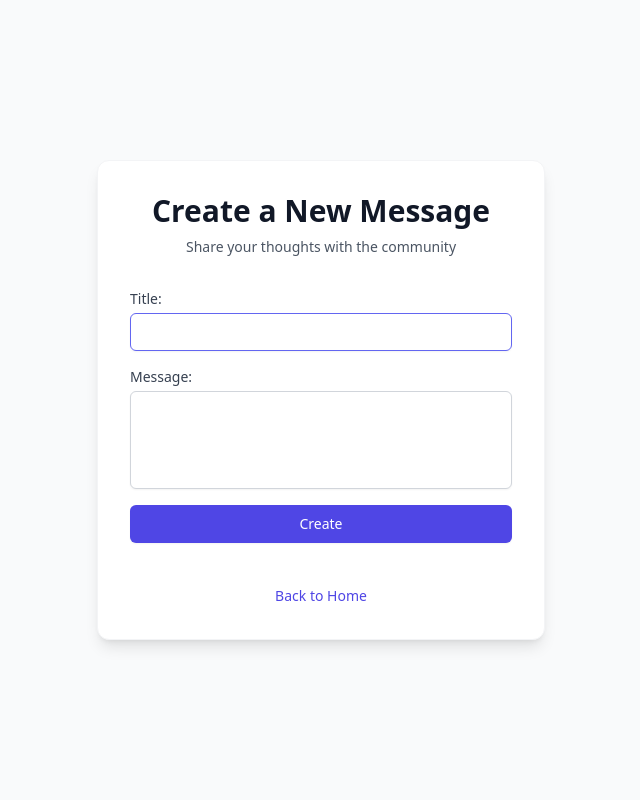
After one commit to sadwipe/members-only, a Node server app: template views/create-message.ejs in a window 1280 px wide. The commit adds this page. Shown: the whole page, without its empty margins (319-959 px from the left). Run offline with Node 20, Linux system fonts and the light colour scheme; the template is opened without the code that fills it, so the values that code supplies are empty; some libraries are stand-ins or nearby versions.

Commit message:
feat(messages): add message creation, input persistence, and error refinement

```diff
--- a/middleware/locals.js
+++ b/middleware/locals.js
@@ -1,7 +1,8 @@
 const setCurrentUser = (req, res, next) => {
   res.locals.currentUser = req.user;
   res.locals.success = req.flash('success');
-  res.locals.error = req.flash('error');
+  res.locals.errors = req.flash('errors');
+  res.locals.message = req.flash('message');
   next();
 };
 
--- /dev/null
+++ b/views/create-message.ejs
@@ -0,0 +1,43 @@
+<!DOCTYPE html>
+<html lang="en" class="h-full bg-gray-50">
+<%- include('head', { title: 'New Message' }) %>
+<body class="h-full flex flex-col items-center justify-center py-12 px-4 sm:px-6 lg:px-8">
+  <div class="max-w-md w-full space-y-8 bg-white p-8 rounded-xl shadow-lg border border-gray-100">
+    <div class="text-center">
+      <h2 class="text-3xl font-extrabold text-gray-900">Create a New Message</h2>
+      <p class="mt-2 text-sm text-gray-600">Share your thoughts with the community</p>
+    </div>
+
+    <form action="/create-message" method="POST" class="mt-8 space-y-4">
+      <div>
+        <label for="title" class="block text-sm font-medium text-gray-700">Title:</label>
+        <input autofocus minlength="3" maxlength="25" type="text" id="title" name="title" required
+          class="mt-1 block w-full px-3 py-2 border border-gray-300 rounded-md shadow-sm placeholder-gray-400 focus:outline-none focus:ring-indigo-500 focus:border-indigo-500 sm:text-sm">
+      </div>
+
+      <div>
+        <label for="message" class="block text-sm font-medium text-gray-700">Message:</label>
+        <textarea minlength="3" maxlength="300" name="message" id="message" rows="4" required
+          class="resize-none mt-1 block w-full px-3 py-2 border border-gray-300 rounded-md shadow-sm placeholder-gray-400 focus:outline-none focus:ring-indigo-500 focus:border-indigo-500 sm:text-sm"></textarea>
+      </div>
+
+      <button type="submit"
+        class="w-full flex justify-center py-2 px-4 border border-transparent rounded-md shadow-sm text-sm font-medium text-white bg-indigo-600 hover:bg-indigo-700 focus:outline-none focus:ring-2 focus:ring-offset-2 focus:ring-indigo-500 transition-colors">
+        Create
+      </button>
+
+      <% if(locals.errors?.length) { %>
+        <ul class="mt-4 p-3 bg-red-50 border border-red-200 rounded-md space-y-1">
+          <% errors.forEach(error => { %>
+            <li class="text-sm text-red-600 flex items-center"><%= error.msg %></li>
+          <% }) %>
+        </ul>
+      <% } %>
+    </form>
+
+    <div class="text-center pt-2">
+      <a href="/" class="text-sm font-medium text-indigo-600 hover:text-indigo-500">Back to Home</a>
+    </div>
+  </div>
+</body>
+</html>
--- a/views/error.ejs
+++ b/views/error.ejs
@@ -1,6 +1,6 @@
 <!DOCTYPE html>
 <html lang="en" class="h-full bg-gray-50">
-<%- include('head', { title: `Error <%= status %>` }) %>
+<%- include('head', { title: 'Error' }) %>
 <body class="h-full flex flex-col items-center justify-center py-12 px-4 sm:px-6 lg:px-8">
   <div class="max-w-xl w-full space-y-6 bg-white p-8 rounded-xl shadow-lg border border-gray-100 text-center">
     <div>
--- a/views/login.ejs
+++ b/views/login.ejs
@@ -18,9 +18,9 @@
       </ul>
     <% } %>
 
-    <% if(locals.error?.length) { %>
+    <% if(locals.errors?.length) { %>
       <ul class="space-y-1">
-        <% error.forEach(message => { %>
+        <% errors.forEach(message => { %>
           <li class="text-sm text-red-600 bg-red-50 border border-red-200 p-3 rounded-md"><%= message %></li>
         <% }) %>
       </ul>
@@ -29,7 +29,7 @@
     <form action="/login" method="POST" class="mt-8 space-y-4">
       <div>
         <label for="username" class="block text-sm font-medium text-gray-700">Username:</label>
-        <input autofocus type="text" name="username" id="username" required
+        <input autocomplete="" autofocus type="text" name="username" id="username" required
           class="mt-1 block w-full px-3 py-2 border border-gray-300 rounded-md shadow-sm placeholder-gray-400 focus:outline-none focus:ring-indigo-500 focus:border-indigo-500 sm:text-sm">
       </div>
 
--- a/views/membership.ejs
+++ b/views/membership.ejs
@@ -10,9 +10,9 @@
       </p>
     </div>
 
-    <% if(locals.message) { %>
+    <% if(locals.message?.length) { %>
       <div class="p-3 bg-red-50 border border-red-200 rounded-md">
-        <p class="text-sm text-red-600 text-center"><%= message %></p>
+        <p class="text-sm text-red-600 text-center"><%= message[0] %></p>
       </div>
     <% } %>
 
--- a/views/register.ejs
+++ b/views/register.ejs
@@ -13,19 +13,19 @@
     <form action="/register" method="POST" class="mt-8 space-y-4">
       <div>
         <label for="first-name" class="block text-sm font-medium text-gray-700">First name:</label>
-        <input autofocus minlength="3" maxlength="30" type="text" name="first-name" id="first-name" required
+        <input autofocus value="<%= locals.formData?.['first-name'] || '' %>" minlength="3" maxlength="30" type="text" name="first-name" id="first-name" required
           class="mt-1 block w-full px-3 py-2 border border-gray-300 rounded-md shadow-sm placeholder-gray-400 focus:outline-none focus:ring-indigo-500 focus:border-indigo-500 sm:text-sm">
       </div>
 
       <div>
         <label for="last-name" class="block text-sm font-medium text-gray-700">Last name:</label>
-        <input type="text" minlength="3" maxlength="30" name="last-name" id="last-name" required
+        <input value="<%= locals.formData?.['last-name'] || '' %>" type="text" minlength="3" maxlength="30" name="last-name" id="last-name" required
           class="mt-1 block w-full px-3 py-2 border border-gray-300 rounded-md shadow-sm placeholder-gray-400 focus:outline-none focus:ring-indigo-500 focus:border-indigo-500 sm:text-sm">
       </div>
 
       <div>
         <label for="username" class="block text-sm font-medium text-gray-700">Username:</label>
-        <input type="text" minlength="3" maxlength="30" name="username" id="username" required
+        <input value="<%= locals.formData?.username || '' %>" type="text" minlength="3" maxlength="30" name="username" id="username" required
           class="mt-1 block w-full px-3 py-2 border border-gray-300 rounded-md shadow-sm placeholder-gray-400 focus:outline-none focus:ring-indigo-500 focus:border-indigo-500 sm:text-sm">
       </div>
 
```
Also changed, not shown: controllers/authController.js (+6 -3 lines), controllers/indexController.js (+32 -8 lines), db/queries.js (+12 -0 lines), middleware/validator.js (+19 -5 lines), routes/indexRouter.js (+10 -2 lines), views/index.ejs (+8 -5 lines).
